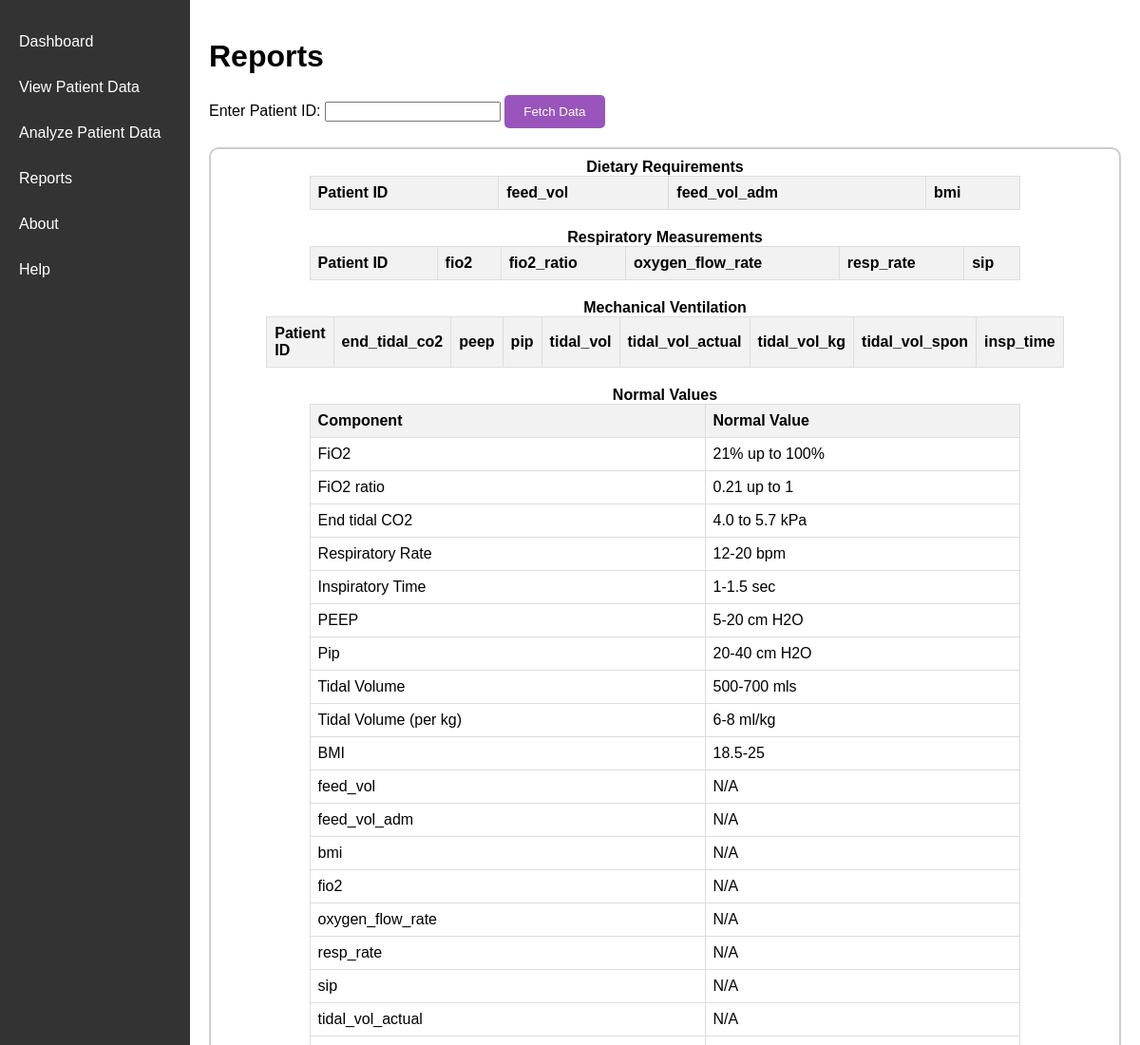
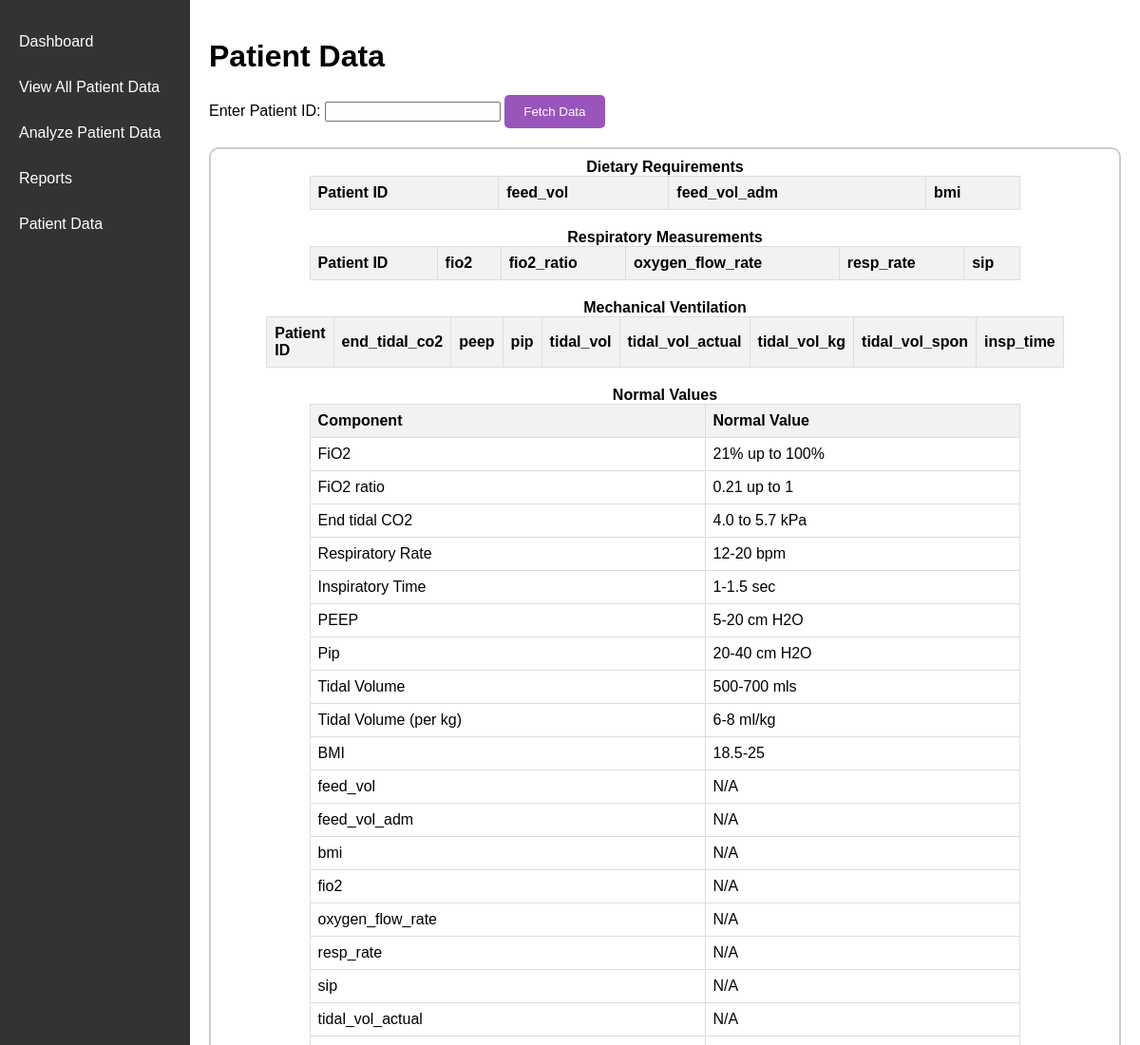
Before and after one commit to DinaMetwalli/Patient-Data-Dashboard, an Electron app: page electron/patient-data.html in a window 1200 px wide. Shown: the top 1100 px of the page at 95% size. Drawn offline with Linux system fonts and the light colour scheme.

Commit message:
fix(gui): add patient page to other views

```diff
--- a/electron/patient-data.html
+++ b/electron/patient-data.html
@@ -1,5 +1,6 @@
 <!DOCTYPE html>
 <html lang="en">
+
 <head>
     <meta charset="UTF-8">
     <meta name="viewport" content="width=device-width, initial-scale=1.0">
@@ -19,7 +20,8 @@
             margin-bottom: 20px;
         }
 
-        th, td {
+        th,
+        td {
             border: 1px solid #dddddd;
             text-align: left;
             padding: 8px;
@@ -30,18 +32,20 @@
         }
     </style>
 </head>
+
 <body>
     <div class="sidebar">
         <a href="index.html">Dashboard</a>
-        <a href="pd-view.html">View Patient Data</a>
+        <a href="pd-view.html">View All Patient Data</a>
         <a href="pd-analysis.html">Analyze Patient Data</a>
         <a href="reports.html">Reports</a>
-        <a href="about.html">About</a>
-        <a href="help.html">Help</a>
+        <!-- <a href="about.html">About</a>
+        <a href="help.html">Help</a> -->
+        <a href="patient-data.html">Patient Data</a>
     </div>
     <div class="container">
         <div class="title-container">
-            <h1>Reports</h1>
+            <h1>Patient Data</h1>
         </div>
         <div class="input-container">
             <label for="patientId">Enter Patient ID:</label>
@@ -193,4 +197,5 @@
         <script src="pagination-patient-data.js"></script>
     </div>
 </body>
+
 </html>
```
Also changed, not shown: electron/index.html (+4 -4 lines), electron/pd-analysis.html (+8 -4 lines), electron/pd-view.html (+4 -3 lines), electron/reports.html (+8 -5 lines).
